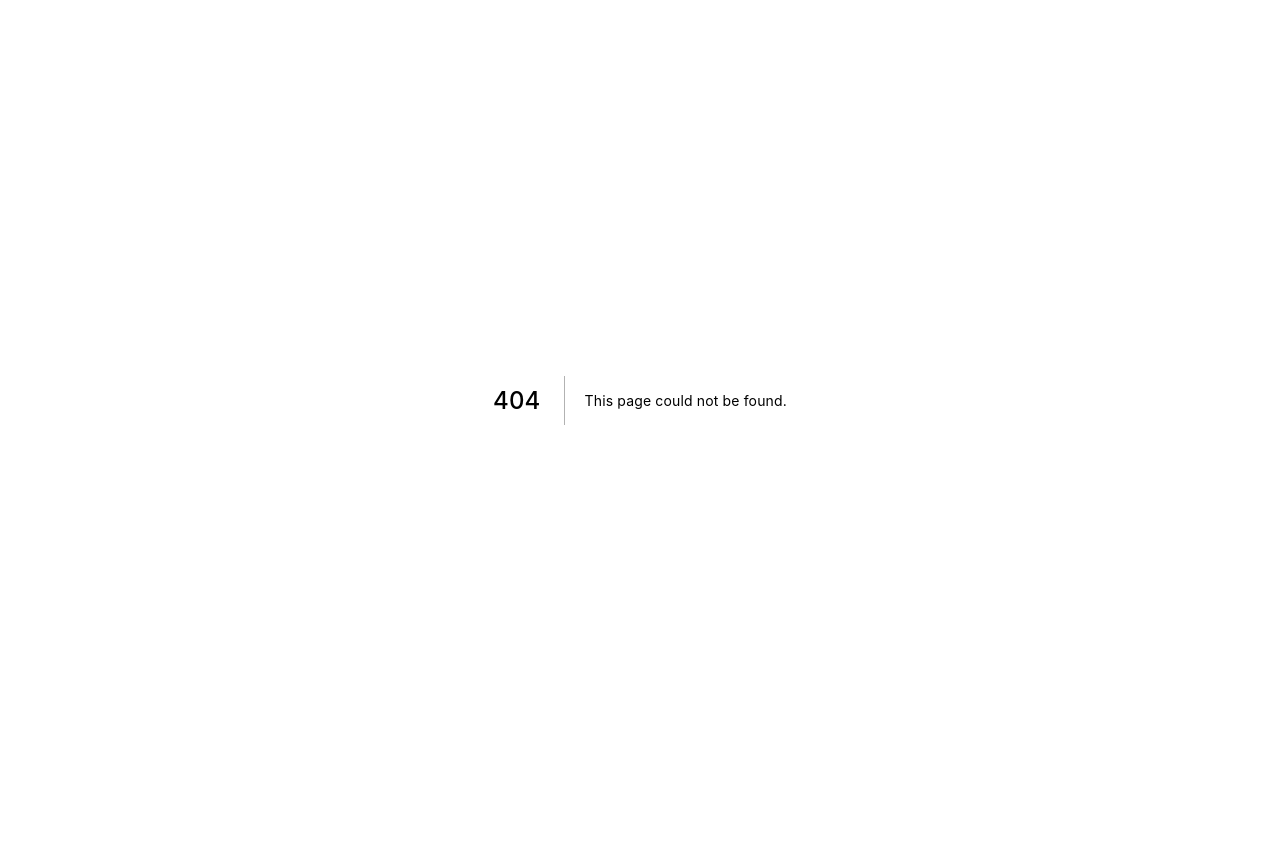
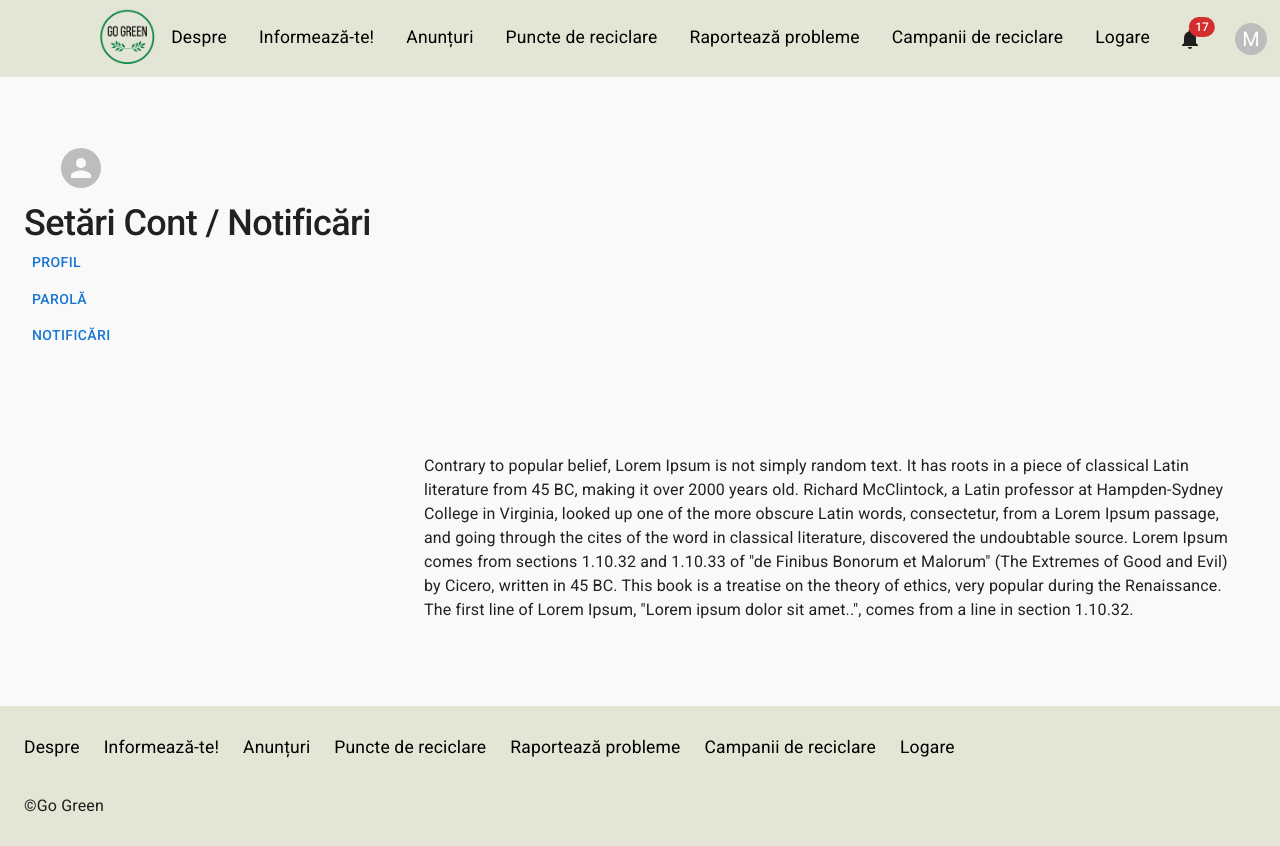
Before and after one commit to Sami2105/Frontend-Team2, a Next.js app in the folder reciclare/: page /SetariNotificari in a window 1280 px wide. Before the commit this address had no page. Before the commit the page ends 800 px from the top, so only its background shows below. Built offline with nearby package versions, Linux system fonts and the light colour scheme.

Commit message:
creare pagina pentru notificari

```diff
--- /dev/null
+++ b/reciclare/pages/SetariNotificari.js
@@ -0,0 +1,98 @@
+import Layout from "components/layout/Layout";
+import Button from '@mui/material/Button';
+import MenuItem from '@mui/material/MenuItem';
+
+import * as React from 'react';
+
+import { Container, Grid, Typography, Avatar } from "@material-ui/core";
+import { makeStyles } from "@material-ui/core/styles";
+
+const useStyles = makeStyles((theme) => ({
+  snsIcon: {
+    width: "30px",
+    height: "30px",
+
+    [theme.breakpoints.down("xs")]: {
+      width: "25px",
+      height: "25px",
+    },
+    "&:hover": {
+      color: theme.palette.info.main,
+    },
+  },
+
+}));
+
+const SetariNotificari = () => {
+  const classes = useStyles();
+  // use your picture
+
+  return (
+    <Layout
+      // type your page title and page description.
+      title=" Setări Notificări "
+    >
+      <Container maxWidth="lg">
+        <Grid container direction="column" spacing={8}>
+          <Grid item>
+
+            <Typography variant="h1" align="left" gutterBottom>
+            <MenuItem style={{ margin: "0.5em 1.3em" }}>
+              <Avatar />
+            </MenuItem>
+            Setări Cont / Notificări
+            <br/>
+            <Typography variant="h2" align="left">
+            <Button href="SetariProfil">Profil
+            </Button>
+            </Typography>
+            <Typography variant="h2" align="left">
+            <Button href="ResetareParola">Parolă</Button>
+            </Typography>
+            <Typography variant="h2" align="left">
+            <Button href="SetariNotificari">Notificări</Button>
+            </Typography>
+
+            </Typography>
+
+          </Grid>
+
+
+          <Grid item container spacing={2} alignItems="center">
+            <Grid
+              item
+              container
+              md={4}
+              direction="column"
+              alignItems="center"
+              spacing={2}
+            >
+            </Grid>
+            <Grid item container md={8}>
+              <Typography variant="body1">
+                <br />
+                Contrary to popular belief, Lorem Ipsum is not simply random
+                text. It has roots in a piece of classical Latin literature from
+                45 BC, making it over 2000 years old. Richard McClintock, a
+                Latin professor at Hampden-Sydney College in Virginia, looked up
+                one of the more obscure Latin words, consectetur, from a Lorem
+                Ipsum passage, and going through the cites of the word in
+                classical literature, discovered the undoubtable source. Lorem
+                Ipsum comes from sections 1.10.32 and 1.10.33 of "de Finibus
+                Bonorum et Malorum" (The Extremes of Good and Evil) by Cicero,
+                written in 45 BC. This book is a treatise on the theory of
+                ethics, very popular during the Renaissance. The first line of
+                Lorem Ipsum, "Lorem ipsum dolor sit amet..", comes from a line
+                in section 1.10.32.
+              </Typography>
+            </Grid>
+          </Grid>
+
+
+        </Grid>
+      </Container>
+    </Layout>
+  );
+};
+
+export default SetariNotificari;
```
